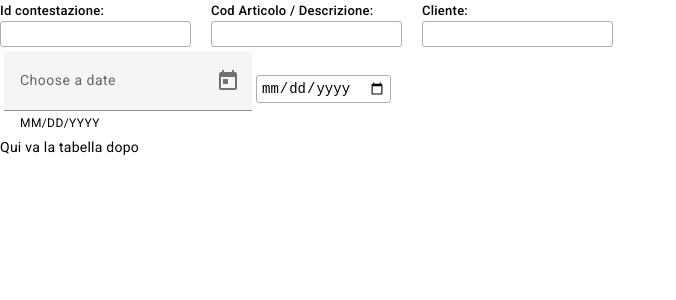
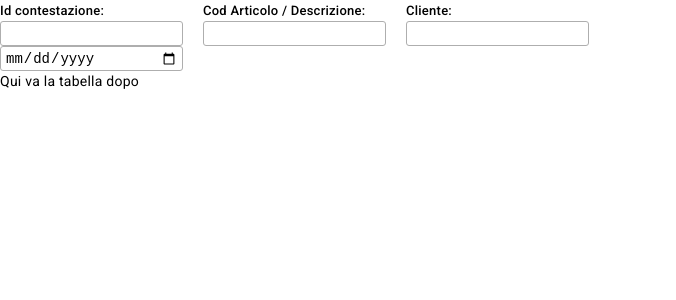
Before and after one commit to AlessandroCiroldi-Quix/Contestazioni_Ceramica, an Angular app in the folder src/main/Contestazioni_Ceramica_FE/: page / in a window 1280 px wide. Shown: the top 300 px of the page, without its empty margins (0-676 px from the left). Built offline with nearby package versions, Linux system fonts and the light colour scheme.

Commit message:
Calendario zebby

```diff
--- a/src/main/Contestazioni_Ceramica_FE/src/app/form/form.component.html
+++ b/src/main/Contestazioni_Ceramica_FE/src/app/form/form.component.html
@@ -1,3 +1,4 @@
+<!--? Divisione che racchiude tutti input-normali -->
 <div class="input-nrm">
   <div class="input-cont">
     <label for="myText">Id contestazione:</label>
@@ -20,12 +21,15 @@
 
 <!--? Elementi per input-calendario  -->
 <!--! Da decidere cosa fare  -->
-<mat-form-field>
-  <mat-label>Choose a date</mat-label>
-  <input matInput [matDatepicker]="picker" />
-  <mat-hint>MM/DD/YYYY</mat-hint>
-  <mat-datepicker-toggle matIconSuffix [for]="picker"></mat-datepicker-toggle>
-  <mat-datepicker #picker></mat-datepicker>
-</mat-form-field>
+<!-- <div class="input-calendario">
+  <label for="myText">Data inserimento (inizio):</label>
+  <br />
+  <div class="datepicker">
+    <input matInput [matDatepicker]="picker" /> -->
+    <!-- iconcina del datapicker -->
+    <!-- <mat-datepicker-toggle matIconSuffix [for]="picker"></mat-datepicker-toggle>
+    <mat-datepicker #picker></mat-datepicker>
+  </div>
+</div> -->
 
-<input type="date" id="date" value="" />
+<input class="calendario" type="date" placeholder="Seleziona una data">
--- a/src/main/Contestazioni_Ceramica_FE/src/app/form/form.component.scss
+++ b/src/main/Contestazioni_Ceramica_FE/src/app/form/form.component.scss
@@ -6,6 +6,8 @@ input {
   border-radius: 3px; /* Imposta il raggio di bordo  */
   padding: 4px; /* Imposta il padding interno del campo di input */
   font-size: 14px; /* Imposta la dimensione del testo nell'input */
+  height: 15px;
+  width:173px;
 }
 input:focus //è possibile modificare l'aspetto degli elementi quando sono in stato di focus attivo.
 {
@@ -29,16 +31,25 @@ label {
 //----------------------------------------------------------------
 
 //? SCSS per i componenti input calendario (calendar_input)
-mat-form-field {
-  font-size: 12px; /* Imposta la dimensione del testo del form field */
-  padding: 4px; /* Imposta il padding interno del form field */
-}
-mat-form-field mat-label {
-  font-size: 14px; /* Imposta la dimensione del testo dell'etichetta */
-}
-mat-form-field input {
-  height: 20px; /* Imposta l'altezza dell'input field */
-  font-size: 12px; /* Imposta la dimensione del testo dell'input field */
-}
+// mat-form-field {
+//   font-size: 12px; /* Imposta la dimensione del testo del form field */
+//   padding: 4px; /* Imposta il padding interno del form field */
+// }
+// mat-form-field mat-label {
+//   font-size: 14px; /* Imposta la dimensione del testo dell'etichetta */
+// }
+// mat-form-field input {
+//   height: 20px; /* Imposta l'altezza dell'input field */
+//   font-size: 12px; /* Imposta la dimensione del testo dell'input field */
+// }
+
+// mat-datepicker-toggle{
+//   height: 2px!important;
+// }
+
+// .calendario{
+//   height: 15px;
+//   width:173px;
+// }
 
 //? SCSS per i componenti input select (select_input)
```
